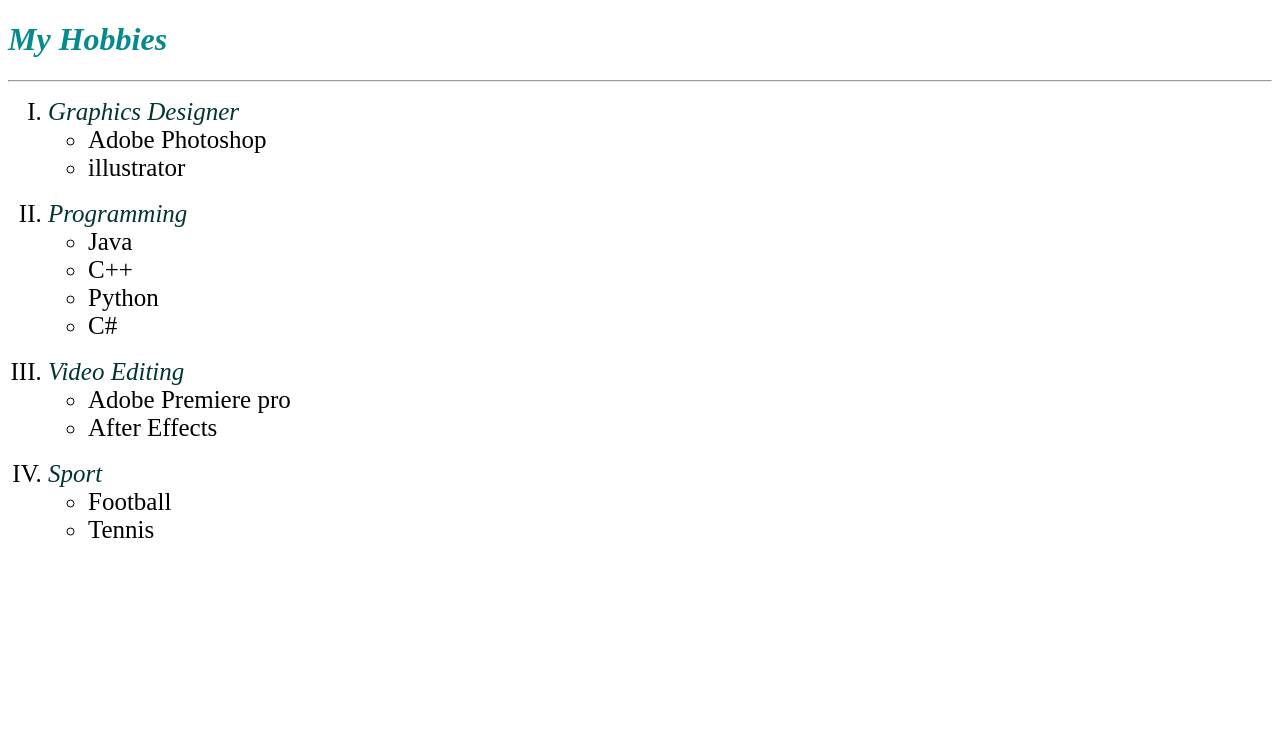
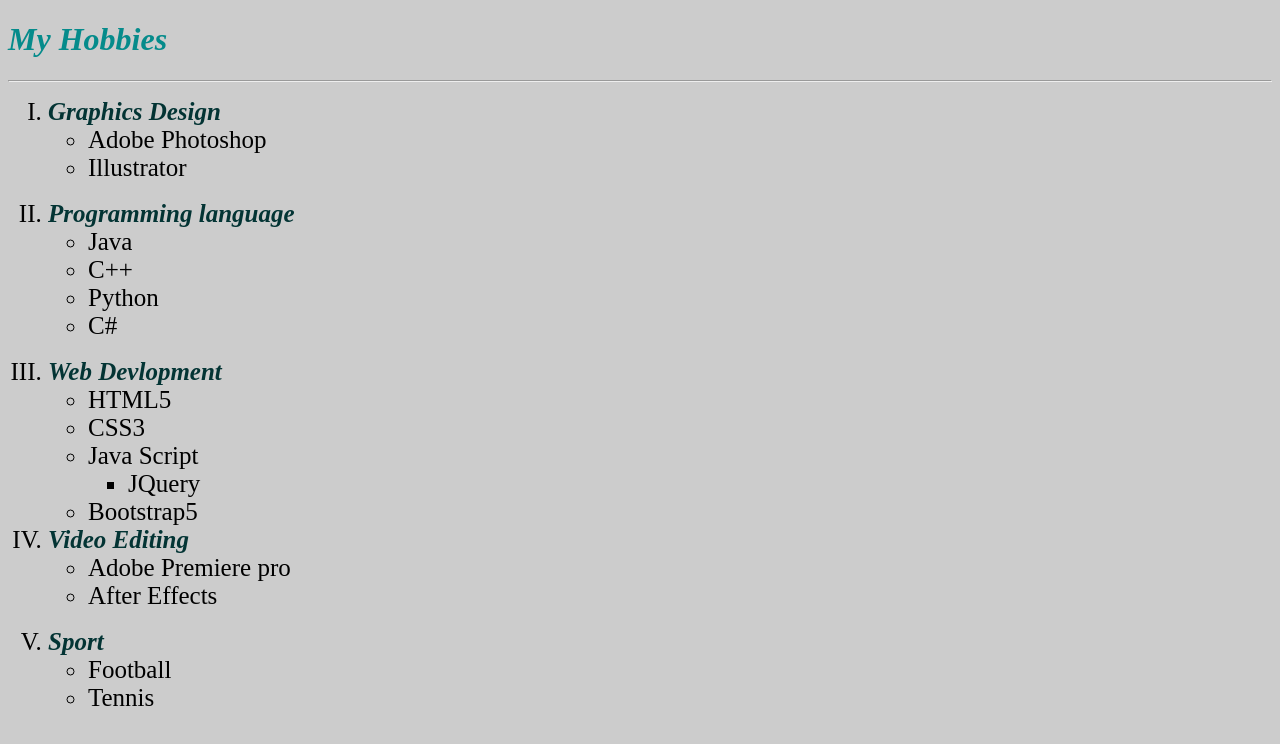
Before and after one commit to mohammed-nasr99/Personal-CV, a plain HTML site: page Hobbies.html in a window 1280 px wide. Drawn offline with Linux system fonts and the light colour scheme.

Commit message:
first commit

```diff
--- a/CSS_F/contact.css
+++ b/CSS_F/contact.css
@@ -1,3 +1,5 @@
+body{margin: 0px;padding:0px}
+/* body{background-color: #cccccc} */
 img{position: absolute;left: 40%;bottom:20%; height:600px}
 input{border-radius: 20px;height: 25px;width:200px;padding: 10px;background-color: #d0d4d4}
 form{text-align: center;}
--- a/CSS_F/hobbies.css
+++ b/CSS_F/hobbies.css
@@ -1,3 +1,4 @@
 0{margin: 0 ;padding: 0}
+body{background-color: #cccccc}
 li{font-size: 25px}
-span {color:#033434}
+span {color:#033434;font-weight: bold;}
--- a/Hobbies.html
+++ b/Hobbies.html
@@ -10,14 +10,14 @@
     <h1 style="color:#058b8b"><i>My Hobbies</i></h1>
     <hr>
     <ol  type="I">
-      <li ><i><span>Graphics Designer</span></i>
+      <li ><i><span>Graphics Design</span></i>
       <ul>
         <li>Adobe Photoshop</li>
-        <li>illustrator</li>
+        <li>Illustrator</li>
       </ul>
       </li>
       <br>
-      <li ><i><span>Programming</span></i>
+      <li ><i><span>Programming language</span></i>
         <ul>
           <li>Java</li>
           <li>C++</li>
@@ -26,6 +26,17 @@
         </ul>
       </li>
       <br>
+      <li ><i><span>Web Devlopment </span></i>
+        <ul>
+          <li>HTML5</li>
+          <li>CSS3</li>
+          <li>Java Script</li>
+          <ul>
+            <li>JQuery</li>
+          </ul>
+          <li>Bootstrap5</li>
+        </ul>
+      </li>
       <li ><i><span>Video Editing</span></i>
         <ul>
           <li>Adobe Premiere pro</li>
```
Also changed, not shown: 1 other file.
